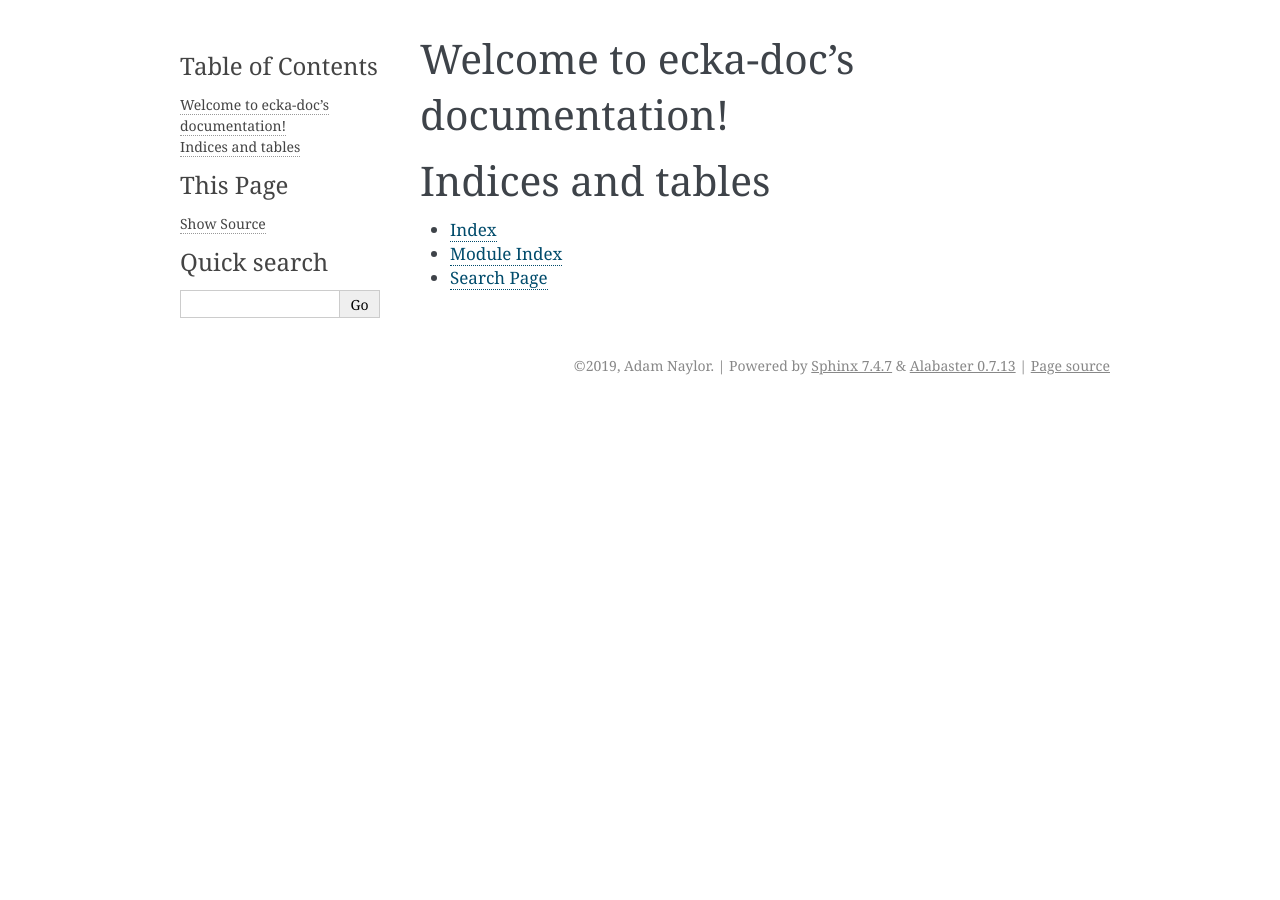
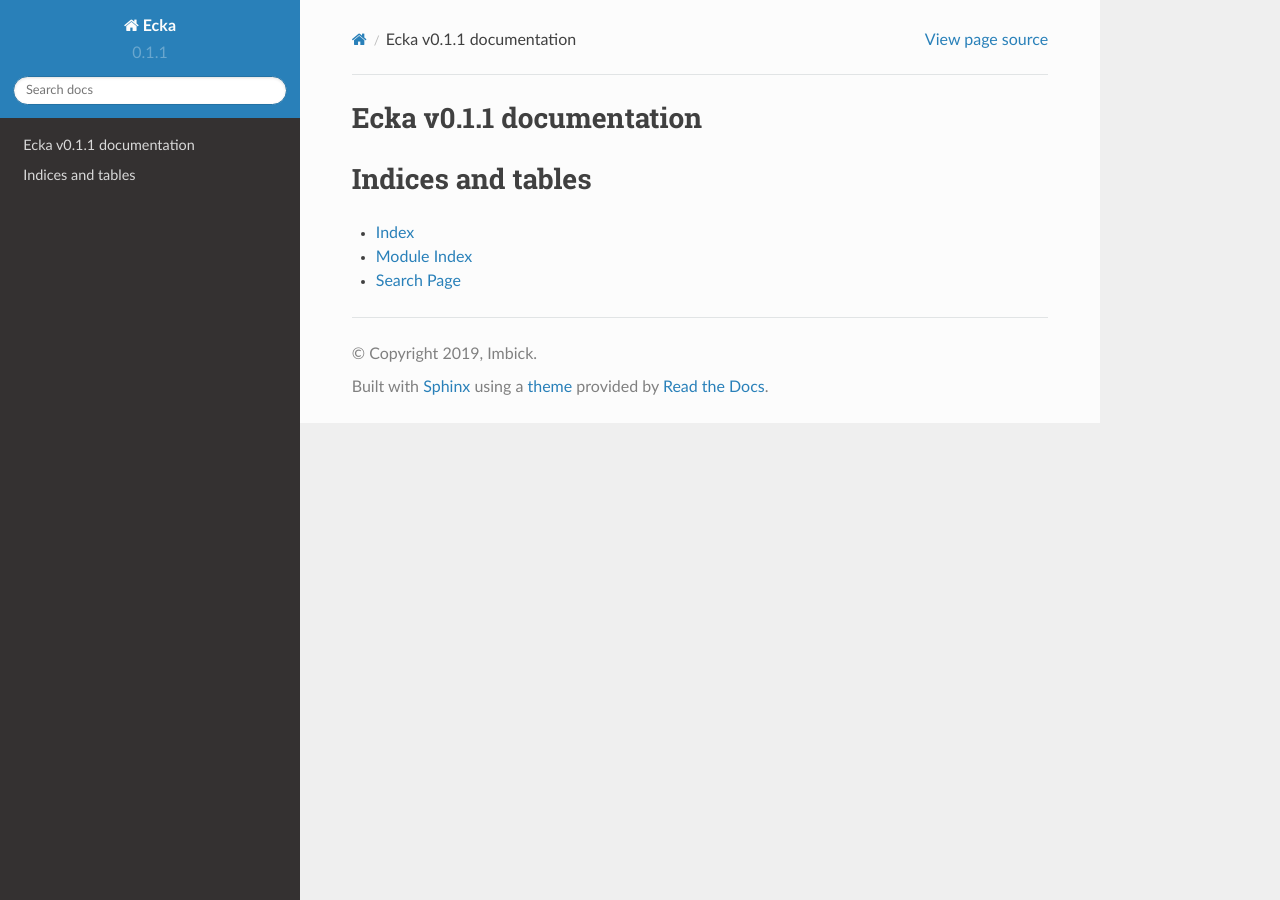
Before and after one commit to Imbick/ecka-docs, a Sphinx documentation site: the page built from docs/source/index.rst, in a window 1280 px wide. Built offline with Sphinx 7.4.7 and the Read the Docs theme 2.0.0, drawn with Linux system fonts in a browser that asks for light colours.

Commit message:
Changed theme to rtd

```diff
--- a/docs/source/conf.py
+++ b/docs/source/conf.py
@@ -19,12 +19,12 @@
 
 # -- Project information -----------------------------------------------------
 
-project = 'ecka-doc'
-copyright = '2019, Adam Naylor'
+project = 'Ecka'
+copyright = '2019, Imbick'
 author = 'Adam Naylor'
 
 # The short X.Y version
-version = ''
+version = '0.1.1'
 # The full version, including alpha/beta/rc tags
 release = '0.1.1'
 
@@ -75,7 +75,7 @@ pygments_style = None
 # The theme to use for HTML and HTML Help pages.  See the documentation for
 # a list of builtin themes.
 #
-html_theme = 'alabaster'
+html_theme = 'sphinx_rtd_theme'
 
 # Theme options are theme-specific and customize the look and feel of a theme
 # further.  For a list of options available for each theme, see the
--- a/docs/source/index.rst
+++ b/docs/source/index.rst
@@ -3,7 +3,7 @@
    You can adapt this file completely to your liking, but it should at least
    contain the root `toctree` directive.
 
-Welcome to ecka-doc's documentation!
+Ecka v0.1.1 documentation
 ====================================
 
 .. toctree::
```
